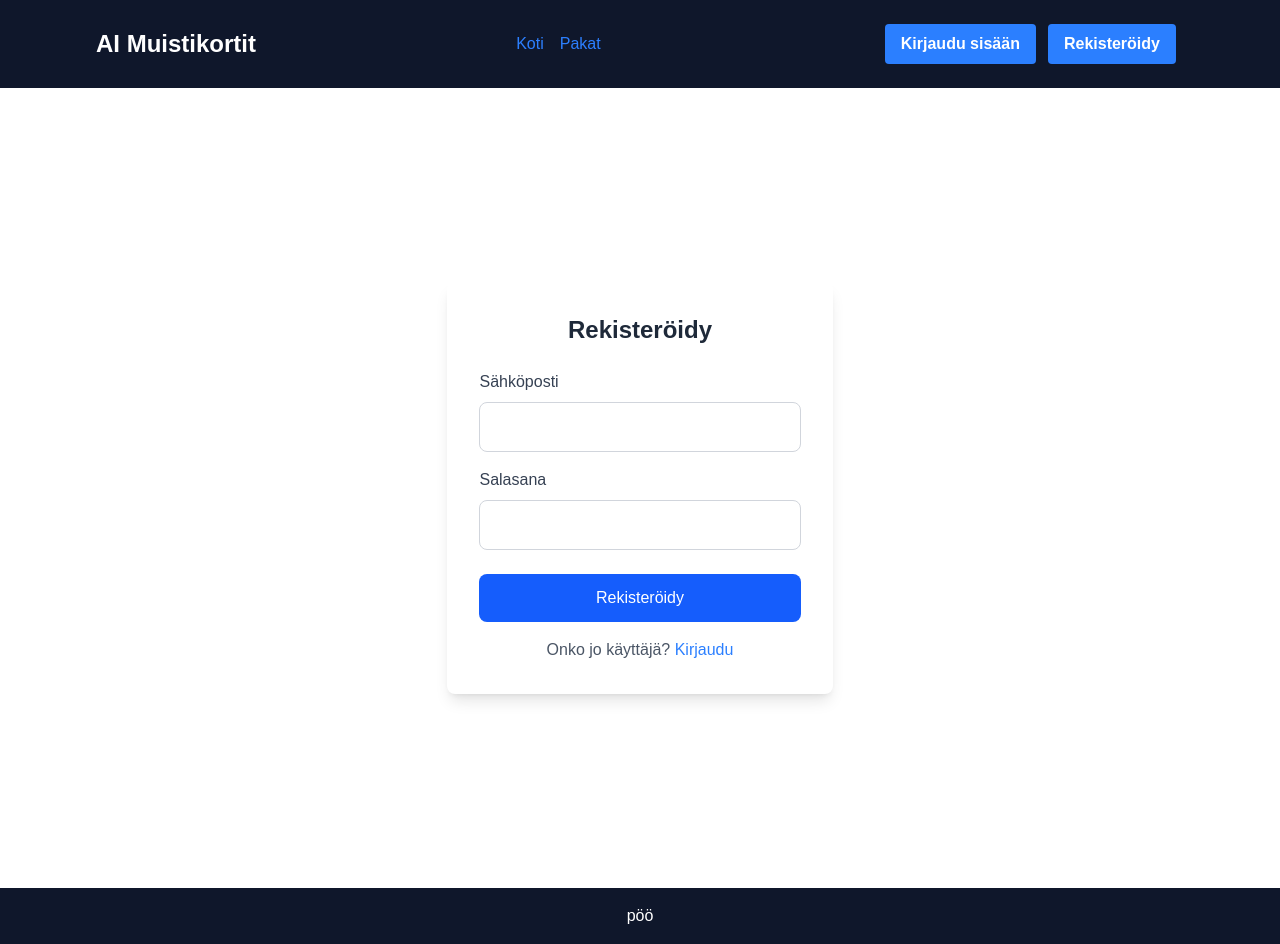
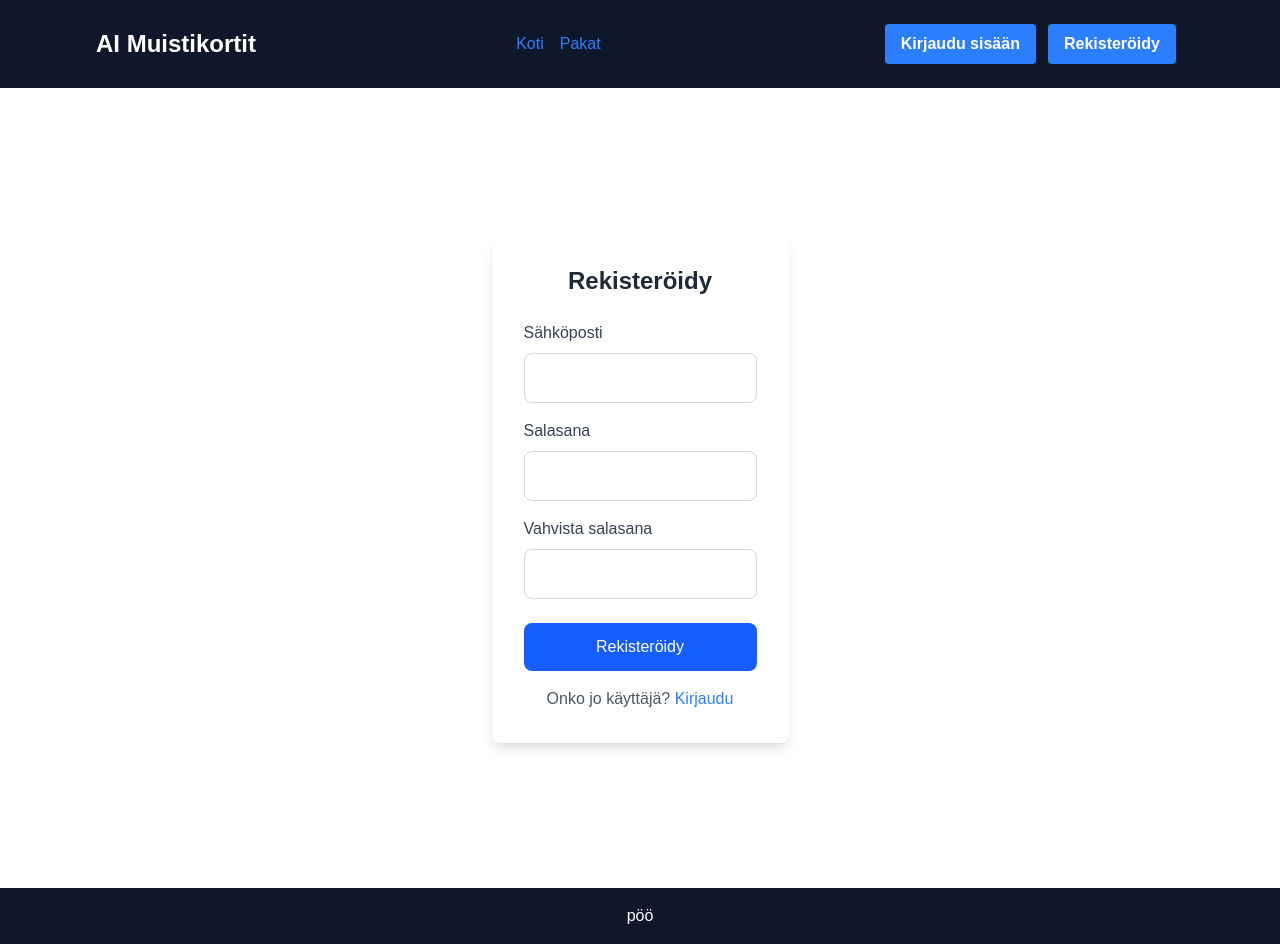
Before and after one commit to eeturoponenn/ai-flashcard, a Next.js app: page /signup in a window 1280 px wide. Built offline with nearby package versions, Linux system fonts and the light colour scheme; no server answers.

Commit message:
After creating an account login automatically & new confirm password input

```diff
--- a/src/app/(auth)/signup/page.tsx
+++ b/src/app/(auth)/signup/page.tsx
@@ -2,10 +2,12 @@
 
 import { useState } from 'react'
 import { useRouter } from 'next/navigation'
+import { signIn } from "next-auth/react";
 
 export default function SignUp() {
   const [email, setEmail] = useState('')
   const [password, setPassword] = useState('')
+  const [confirmPassword, setConfirmPassword] = useState('')
   const [error, setError] = useState('')
   const [isLoading, setIsLoading] = useState(false)
   const router = useRouter()
@@ -14,14 +16,19 @@ export default function SignUp() {
   const handleSubmit = async (e: React.FormEvent) => {
     e.preventDefault()
 
-    if (!email || !password) {
-      setError('Molemmat kentät ovat pakollisia')
-      return;
+    if (!email || !password || !confirmPassword) {
+      setError('Kaikki kentät ovat pakollisia')
+      return
     }
 
     if(password.length < 8){
       setError('Salasanan täytyy olla ainakin 8 merkkiä pitkä')
-      return;
+      return
+    }
+
+    if (password !== confirmPassword) {
+      setError('Salasanat eivät täsmää')
+      return
     }
 
     setIsLoading(true)
@@ -42,7 +49,18 @@ export default function SignUp() {
         setError(data.error)
       } else {
 
-        router.push('/signin')
+        const signInResponse = await signIn('credentials', {
+          redirect: false,
+          email,
+          password,
+        })
+
+        if (signInResponse?.error) {
+          setError('Kirjautuminen epäonnistui')
+        } else {
+
+          router.push('/decks')
+        }
       }
 
       setIsLoading(false)
@@ -80,15 +98,32 @@ export default function SignUp() {
         <label className="block text-gray-700 mb-2" htmlFor="password">
           Salasana
         </label>
+        <div className="relative">
           <input
             id="password"
             name="password"
-          type="password"
+            type='password'
             required
             value={password}
             onChange={(e) => setPassword(e.target.value)}
+            className="w-full p-3 mb-4 border border-gray-300 rounded-lg focus:outline-none focus:ring-2 focus:ring-blue-500"
+          />
+        </div>
+
+        <label className="block text-gray-700 mb-2" htmlFor="confirmPassword">
+          Vahvista salasana
+        </label>
+        <div className="relative">
+          <input
+            id="confirmPassword"
+            name="confirmPassword"
+            type='password'
+            required
+            value={confirmPassword}
+            onChange={(e) => setConfirmPassword(e.target.value)}
             className="w-full p-3 mb-6 border border-gray-300 rounded-lg focus:outline-none focus:ring-2 focus:ring-blue-500"
           />
+        </div>
 
         <button
           type="submit"
```
Lines whose indentation alone changed are shown as unchanged.
